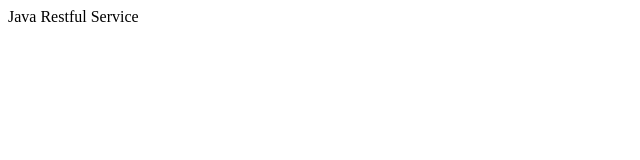
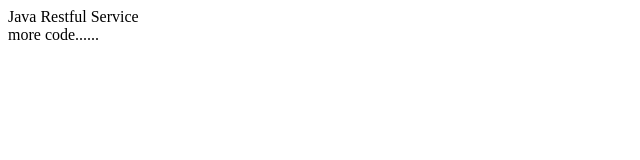
Before and after one commit to titudatta/titoproject, a plain HTML site: page WebContent/index.html in a window 1280 px wide. Shown: the full height of the page, 0-640 px from the left. Drawn offline with Linux system fonts and the light colour scheme.

Commit message:
more changes to index

```diff
--- a/WebContent/index.html
+++ b/WebContent/index.html
@@ -7,5 +7,9 @@
 </head>
 <body>
 Java Restful Service
+
+<br/>
+
+more code......
 </body>
 </html>
```
